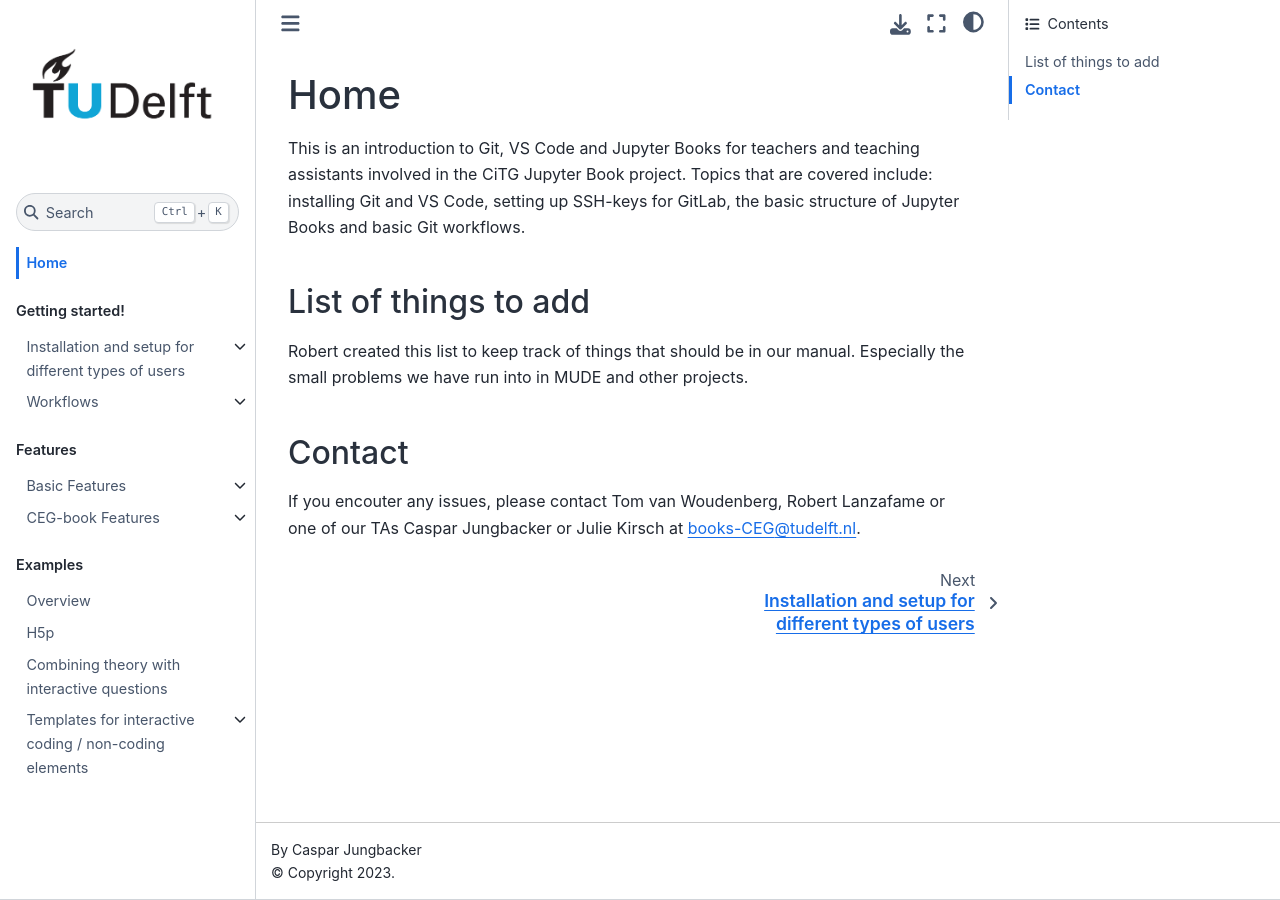
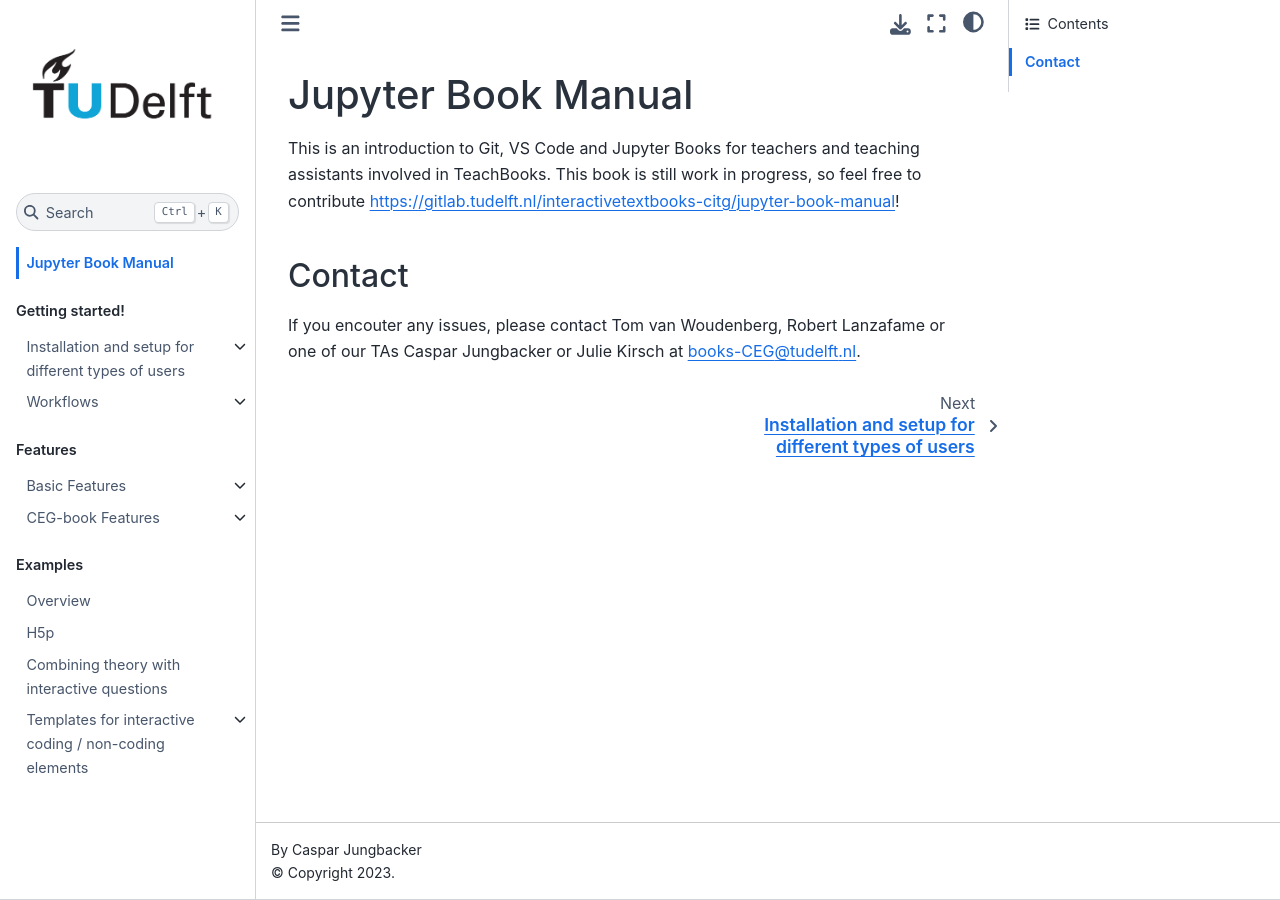
Before and after one commit to TeachBooks/mirror_teachbook_manual, a Jupyter Book: the page built from book/intro.md, in a window 1280 px wide. Built offline with Jupyter Book 1.0.4 settings and Sphinx 7.4.7 and the Sphinx Book theme 1.1.4, drawn with Linux system fonts in a browser that asks for light colours; pages that are not in the unit, such as notebooks, are missing from menus; comment, search, counter and statistics services are not loaded.

Commit message:
Update intro.md

```diff
--- a/book/intro.md
+++ b/book/intro.md
@@ -1,11 +1,6 @@
-# Home
+# Jupyter Book Manual
 
-This is an introduction to Git, VS Code and Jupyter Books for teachers and teaching assistants involved in the CiTG Jupyter Book project. Topics that are covered include: installing Git and VS Code, setting up SSH-keys for GitLab, the basic structure of Jupyter Books and basic Git workflows.
-
-## List of things to add
-
-Robert created this list to keep track of things that should be in our manual. Especially the small problems we have run into in MUDE and other projects.
-
+This is an introduction to Git, VS Code and Jupyter Books for teachers and teaching assistants involved in TeachBooks. This book is still work in progress, so feel free to contribute https://gitlab.tudelft.nl/interactivetextbooks-citg/jupyter-book-manual!
 
 
 ## Contact
```
